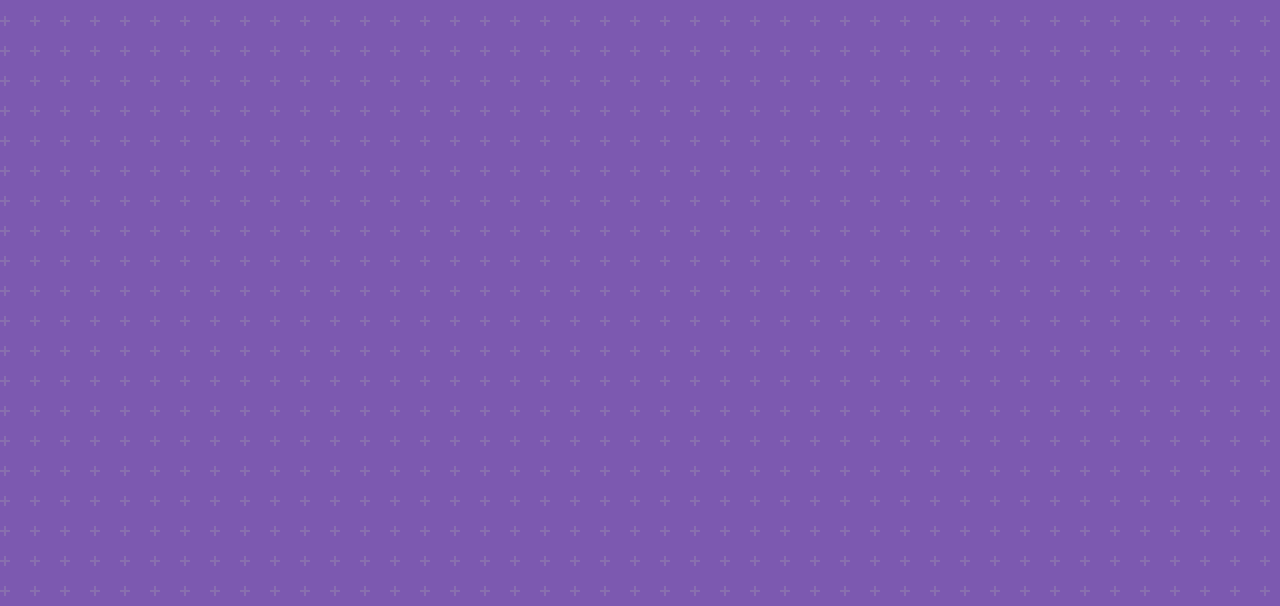
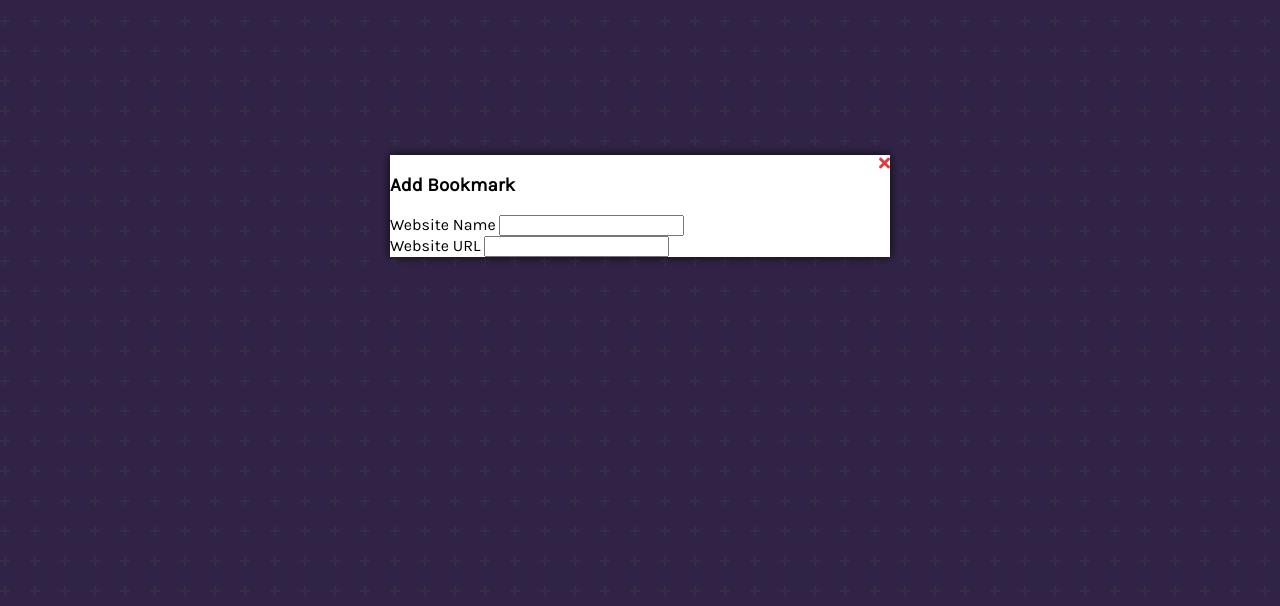
Before and after one commit to bolattt/book-keeper, a plain HTML site: page index.html in a window 1280 px wide. Shown: the part 194-800 px from the top of the page. Drawn offline with Linux system fonts and the light colour scheme.

Commit message:
added modal and styling

```diff
--- a/index.html
+++ b/index.html
@@ -37,6 +37,30 @@
         </div>
     </div>
 
+    <!-- Modal -->
+    <div class="modal-container show-modal" id="modal">
+        <div class="modal">
+            <i class="fas fa-times close-icon" id="close-modal"></i>
+            <div class="modal-header">
+                <h3>Add Bookmark</h3>
+            </div>
+            <div class="modal-content">
+                <form id="bookmark-form">
+                    <!-- Website Name -->
+                    <div class="form-group">
+                        <label for="website-name" class="form-label">Website Name</label>
+                        <input type="text" class="form-input" id='website-name'>
+                    </div>
+                    <!-- Website URL -->
+                    <div class="form-group">
+                        <label for="'website-url" class="form-label" id="website-url">Website URL</label>
+                        <input type="text" id='website-url'>
+                    </div>
+                </form>
+            </div>
+        </div>
+    </div>
+
     <script src='./script.js'></script>
 </body>
 </html>
--- a/style.css
+++ b/style.css
@@ -86,10 +86,46 @@ a:active {
   cursor: pointer;
   z-index: 2;
   color: rgba(216, 15, 15, 0.803);
+  transition: all 0.2s ease-in-out;
 }
+
 .fa-times:hover {
   filter: brightness(120%);
-  font-size: 110%;
+  transform: scale(1.2);
+}
+
+/* Modal */
+.modal-container {
+  background-color: rgba(0, 0, 0, 0.6);
+  display: none;
+  position: fixed;
+  top: 0;
+  left: 0;
+  right: 0;
+  bottom: 0;
+}
+
+.show-modal {
+  display: flex;
+  justify-content: center;
+  align-items: center;
+}
+
+.modal {
+  background-color: white;
+  box-shadow: 0 0 10px rgba(0, 0, 0, 0.8);
+  max-width: 500px;
+  width: 95%;
+  animation: modalopen 1s;
+}
+
+@keyframes modalopen {
+  from {
+    opacity: 0;
+  }
+  to {
+    opacity: 1;
+  }
 }
 
 /* Media Queries : Large Smartphone (vertical) */
```
